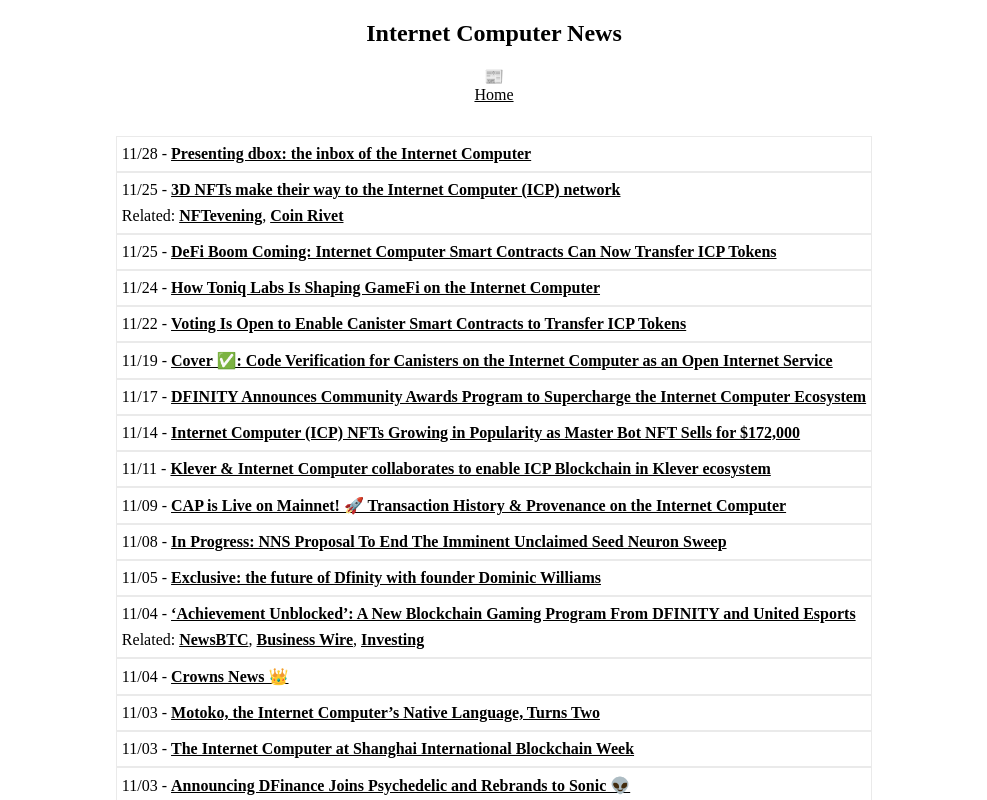
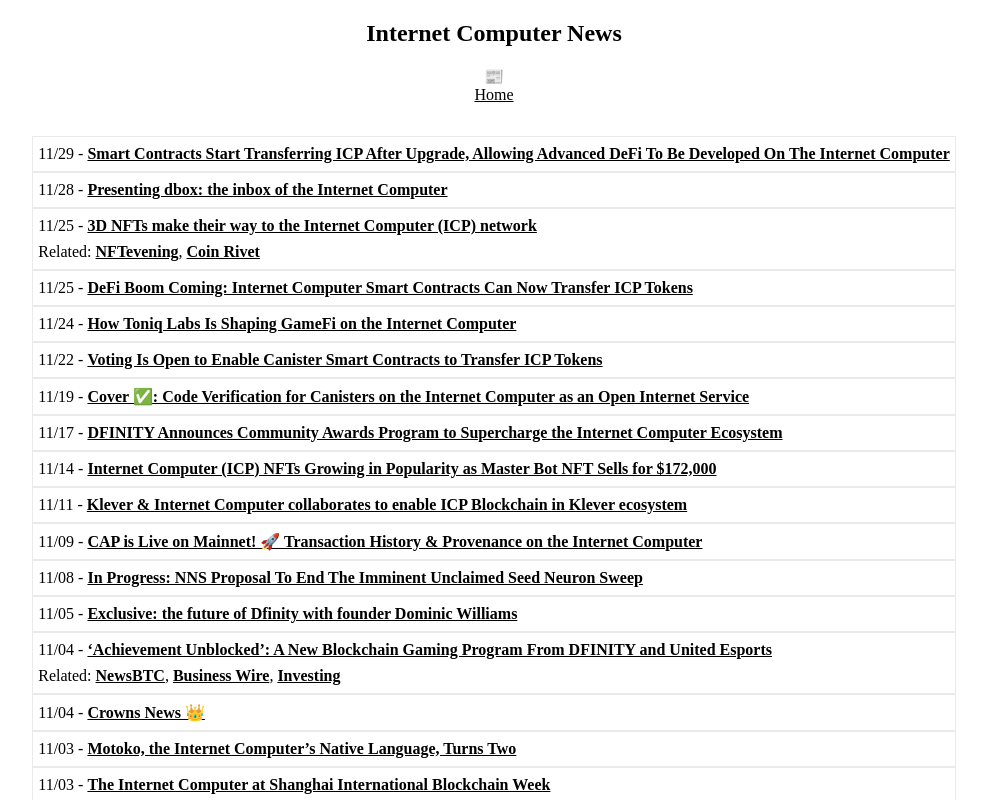
Before and after one commit to rjlucasm/ictoday, a Next.js app: page /news/2021 in a window 1280 px wide. Shown: the top 800 px of the page, without its empty margins (146-1133 px from the left). Built offline with nearby package versions, Linux system fonts and the light colour scheme.

Commit message:
More news 11/29

```diff
--- a/pages/news/2021.js
+++ b/pages/news/2021.js
@@ -17,6 +17,9 @@
             <Link href="/"><a style={{ color: 'inherit' }}>Home</a></Link>
 
             <div className="pagesgrid">
+            <div className="pagescard">11/29 -&nbsp;
+                <a href="https://www.marketwatch.com/press-release/smart-contracts-start-transferring-icp-after-upgrade-allowing-advanced-defi-to-be-developed-on-the-internet-computer-2021-11-29" target="_blank" rel="noopener noreferrer">Smart Contracts Start Transferring ICP After Upgrade, Allowing Advanced DeFi To Be Developed On The Internet Computer</a>
+            </div>
             <div className="pagescard">11/28 -&nbsp;
                 <a href="https://medium.com/@DBOXFoundation/presenting-dbox-the-dapp-inbox-that-will-supercharge-the-blockchain-ecosystem-8cf8678a7827" target="_blank" rel="noopener noreferrer">Presenting dbox: the inbox of the Internet Computer</a>
             </div>
```
